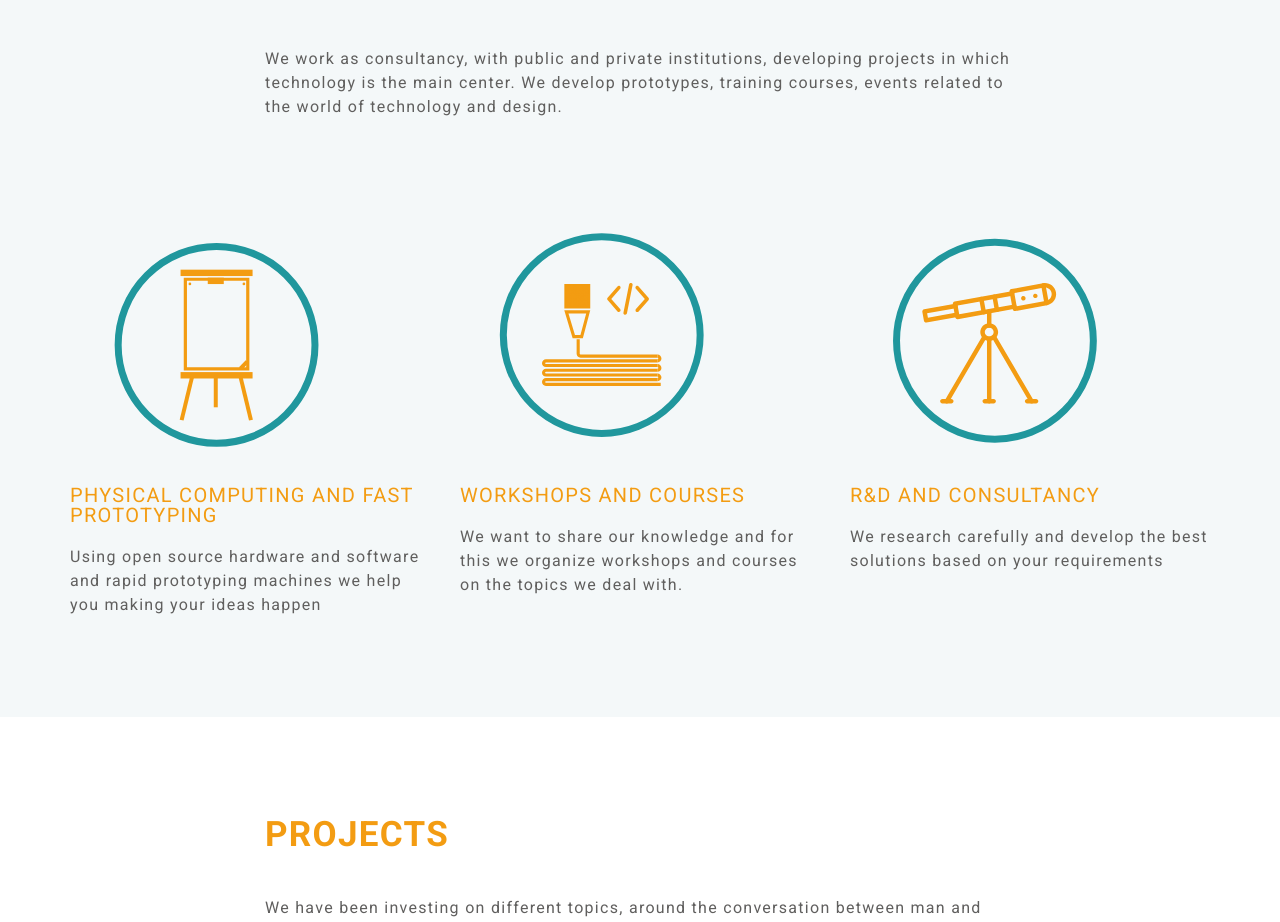
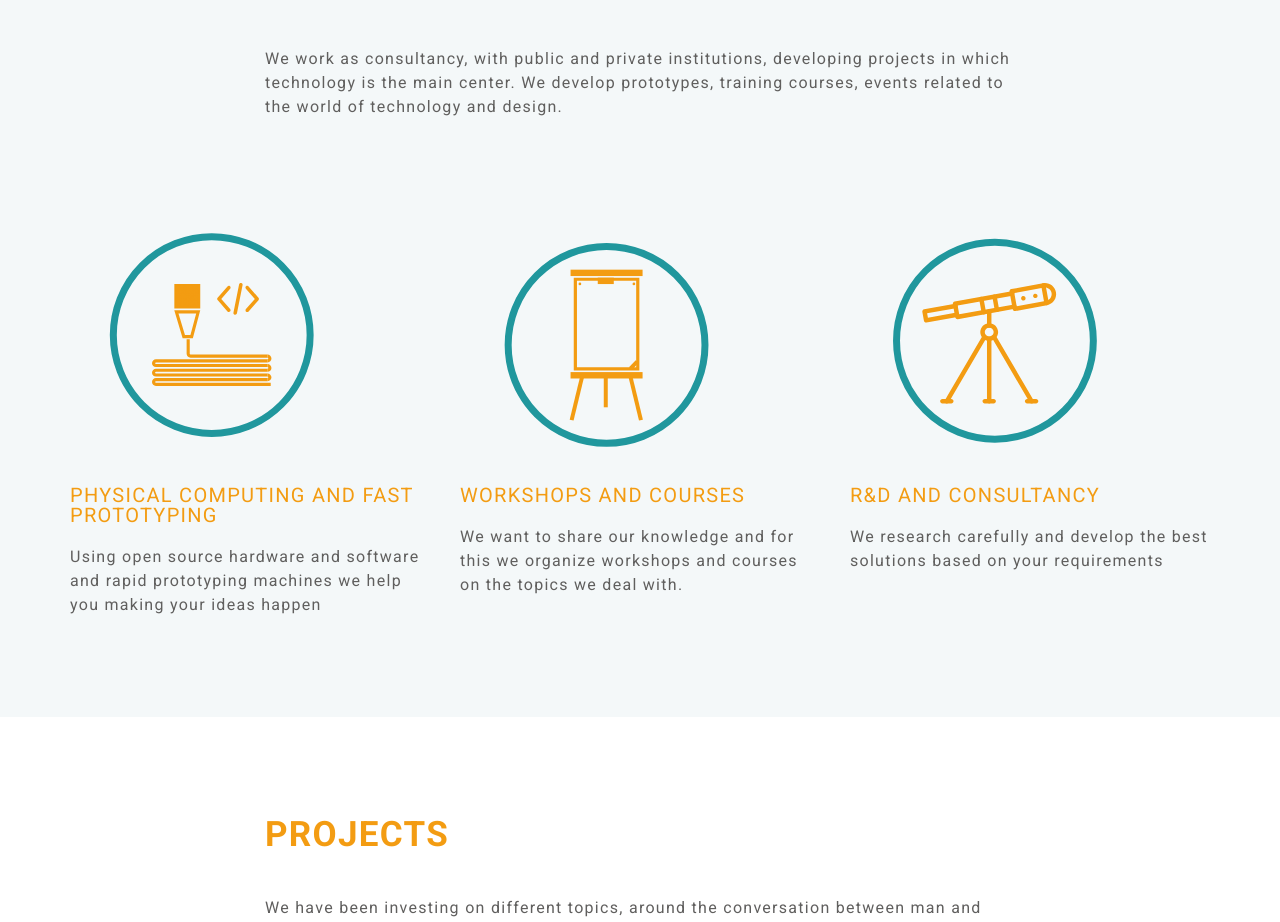
Before and after one commit to OfficineArduinoTorino/officine.cc, a Jekyll site: the page built from index.html, in a window 1280 px wide. Shown: the part 1383-2305 px from the top of the page. Built offline with Jekyll 4.4.1, drawn with Linux system fonts in a browser that asks for light colours; nearby versions of some CDN libraries.

Commit message:
updating site

```diff
--- a/_config.yml
+++ b/_config.yml
@@ -84,7 +84,7 @@ map-lng: 7.6684212,18.5
 
 # Google Analytics
 # NdB: decommentare ed immettere qui il codice identificativo per Analytics
-# google-analytics: UA-12345678
+google-analytics: UA-111316626-1
 
 # Enter your Mailchimp User ID and Campaign ID
 # @TODO: Add in a link for where to find these
@@ -126,12 +126,12 @@ features:
 # Feature
 - title: PHYSICAL COMPUTING AND FAST PROTOTYPING
   description: Using open source hardware and software and rapid prototyping machines we help you making your ideas happen
-  icon: presentation.svg
+  icon: printer.svg
 
 # Feature
 - title: WORKSHOPS AND COURSES
   description: We want to share our knowledge and for this we organize workshops and courses on the topics we deal with.
-  icon: printer.svg
+  icon: presentation.svg
 
 # Feature
 - title: R&D AND CONSULTANCY
@@ -248,7 +248,7 @@ team:
 - name: Pierluigi Vona
   tagline: Pro Maker, Educator Technologist
   bio:
-  avatar: nic2.jpg
+  avatar: pier.png
   youtube: '#'
   pinterest: '#'
   facebook: '#'
```
Also changed, not shown: images/avatars/chiara.jpg (added), images/avatars/pier.png (added), 11 other files.
